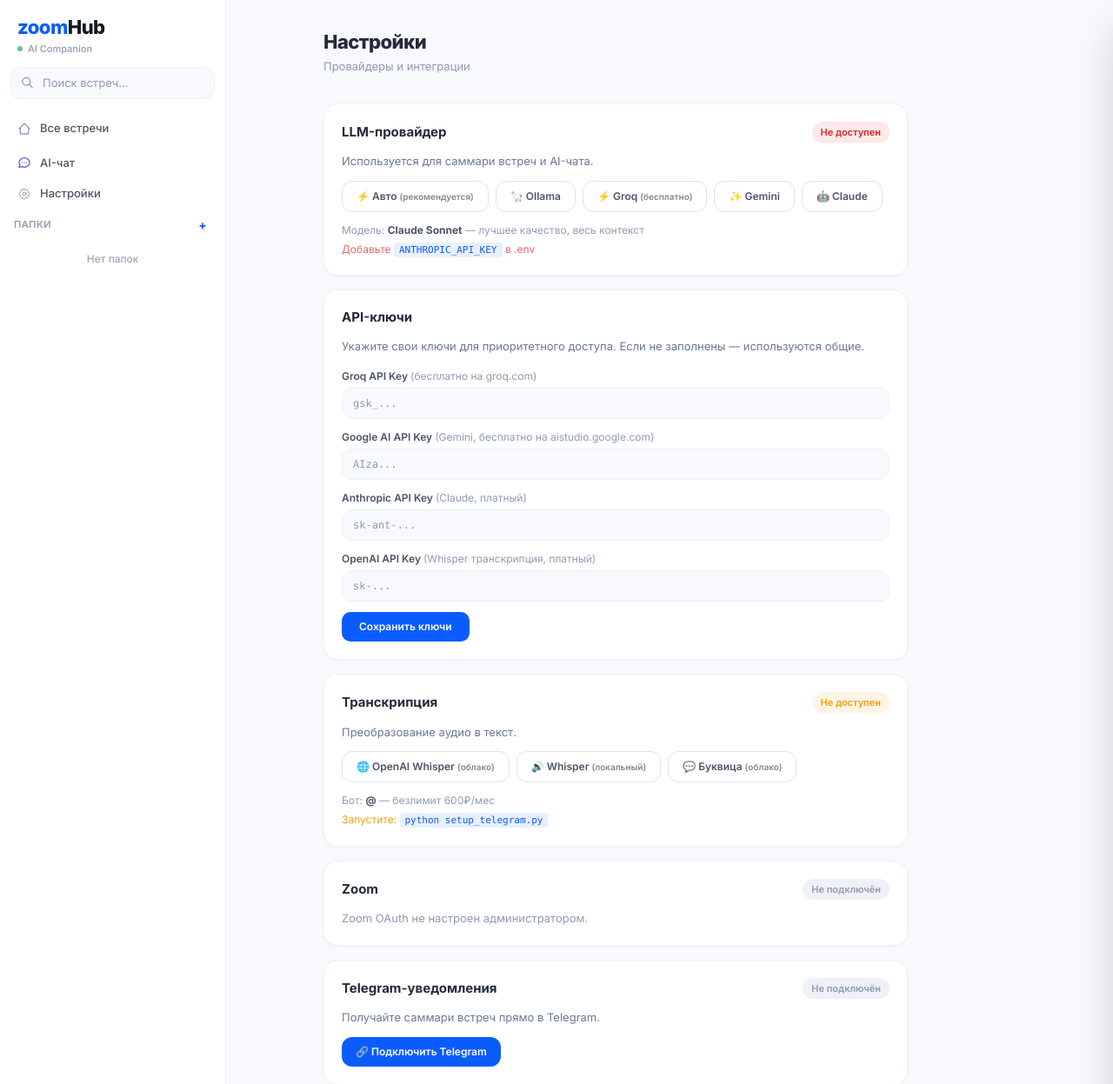
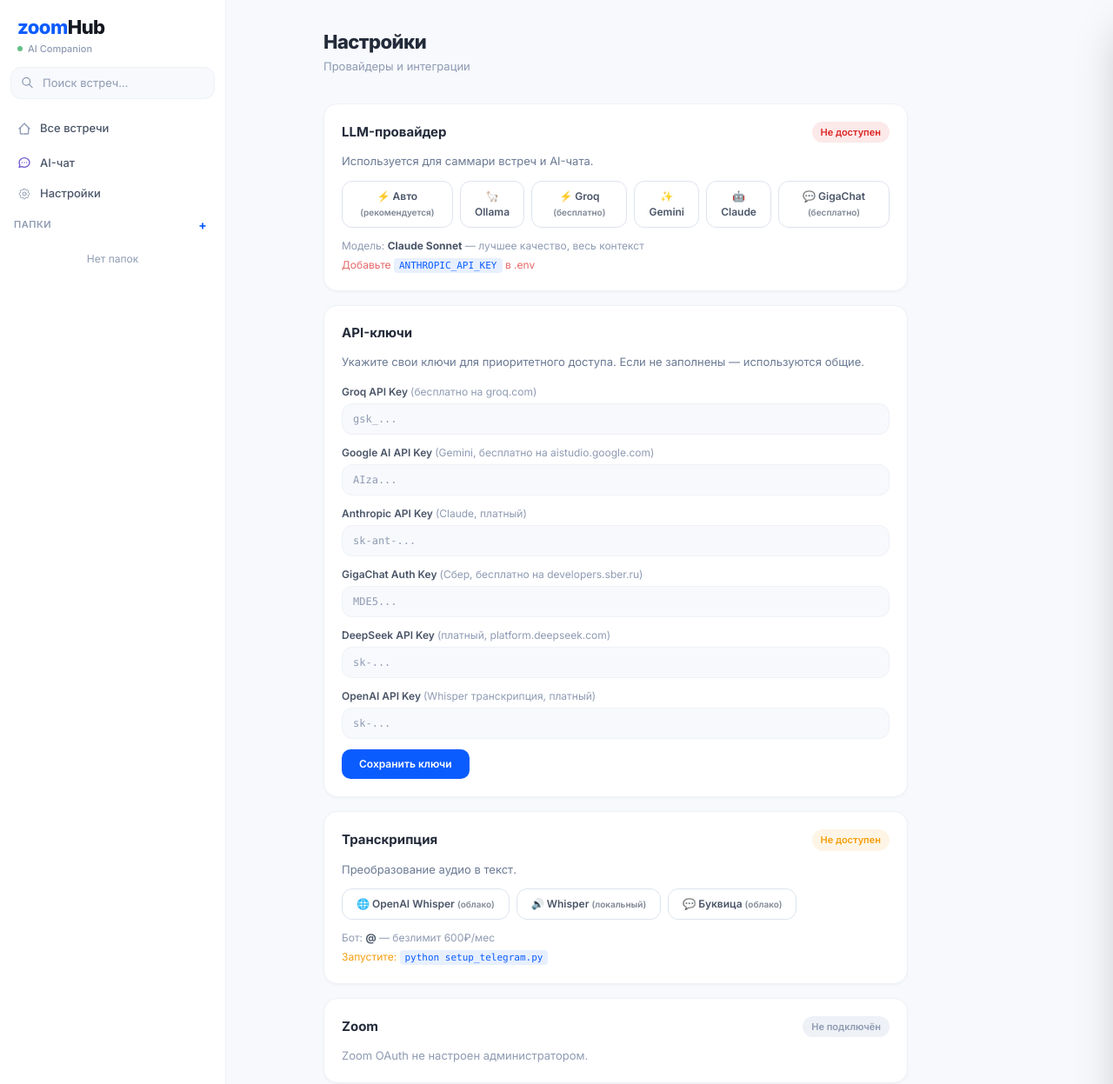
Before and after one commit to OlmasKotaullin/zoomhub, a Python web app: template app/templates/settings.html in a window 1280 px wide. Shown: the top 1247 px of the page at 87% size. Run offline with Jinja, Linux system fonts and the light colour scheme; the template is opened without the code that fills it, so the values that code supplies are empty; some libraries are stand-ins or nearby versions.

Commit message:
Add GigaChat to UI settings, user API key priority over server keys
- GigaChat button in LLM provider selector
- GigaChat + DeepSeek API key fields in settings
- User keys have priority: if user has their own key, server key is not used
- Admin users can use server keys, regular users need their own
- Auto routing: GigaChat → Gemini → Groq → Claude

Co-Authored-By: Claude Opus 4.6 (1M context) <noreply@anthropic.com>

```diff
--- a/app/services/providers/registry.py
+++ b/app/services/providers/registry.py
@@ -176,6 +176,8 @@ def get_user_keys(user) -> dict:
         keys["claude"] = user.user_anthropic_api_key
     if getattr(user, "user_openai_api_key", None):
         keys["openai"] = user.user_openai_api_key
+    if getattr(user, "user_gigachat_auth_key", None):
+        keys["gigachat"] = user.user_gigachat_auth_key
     return keys
 
 
--- a/app/templates/settings.html
+++ b/app/templates/settings.html
@@ -43,11 +43,16 @@
           {{ 'bg-zoom text-white border-zoom' if llm_provider == 'claude' else 'bg-white text-g-600 border-g-200 hover:border-zoom hover:text-zoom' }}">
         🤖 Claude
       </button>
+      <button onclick="switchLLM('gigachat')" id="btn-llm-gigachat"
+        class="text-[12px] font-semibold px-4 py-2 rounded-xl border transition
+          {{ 'bg-zoom text-white border-zoom' if llm_provider == 'gigachat' else 'bg-white text-g-600 border-g-200 hover:border-zoom hover:text-zoom' }}">
+        💬 GigaChat <span class="text-[10px] opacity-70">(бесплатно)</span>
+      </button>
     </div>
     <div class="text-[12px] text-g-400">
       {% if llm_provider == 'auto' %}
         <p>Автоматический выбор лучшего доступного провайдера.</p>
-        <p class="mt-1 text-ok/70">Groq → Gemini → Ollama → Claude</p>
+        <p class="mt-1 text-ok/70">GigaChat → Gemini → Groq → Claude</p>
       {% elif llm_provider == 'groq' %}
         <p>Модель: <strong class="text-g-600">Llama 3.3 70B</strong> — бесплатно, 128K контекст, сверхбыстрый</p>
         <p class="mt-1 text-ok/70">Встречи до 2 часов помещаются целиком</p>
@@ -57,6 +62,9 @@
       {% elif llm_provider == 'ollama' %}
         <p>Модель: <strong class="text-g-600">{{ ollama_model }}</strong> — бесплатно, офлайн, ~5 ГБ RAM</p>
         <p class="mt-1">Установка: <code class="text-zoom font-mono bg-zoom-light px-1.5 py-0.5 rounded text-[11px]">brew install ollama && ollama pull {{ ollama_model }}</code></p>
+      {% elif llm_provider == 'gigachat' %}
+        <p>Модель: <strong class="text-g-600">GigaChat (Сбер)</strong> — бесплатно, российский, ~900K токенов/мес</p>
+        <p class="mt-1 text-ok/70">Получить ключ: developers.sber.ru/studio</p>
       {% else %}
         <p>Модель: <strong class="text-g-600">Claude Sonnet</strong> — лучшее качество, весь контекст</p>
         {% if not claude_ok %}<p class="mt-1 text-err/70">Добавьте <code class="text-zoom font-mono bg-zoom-light px-1.5 py-0.5 rounded text-[11px]">ANTHROPIC_API_KEY</code> в .env</p>{% endif %}
@@ -84,6 +92,16 @@
       <div>
         <label class="text-[12px] font-semibold text-g-600 block mb-1">Anthropic API Key <span class="text-g-400 font-normal">(Claude, платный)</span></label>
         <input name="anthropic_key" type="password" value="{{ user.user_anthropic_api_key or '' }}" placeholder="sk-ant-..."
+          class="z-input w-full bg-g-50 px-3 py-2 text-[12px] font-mono placeholder-g-400">
+      </div>
+      <div>
+        <label class="text-[12px] font-semibold text-g-600 block mb-1">GigaChat Auth Key <span class="text-g-400 font-normal">(Сбер, бесплатно на developers.sber.ru)</span></label>
+        <input name="gigachat_key" type="password" value="{{ user.user_gigachat_auth_key or '' }}" placeholder="MDE5..."
+          class="z-input w-full bg-g-50 px-3 py-2 text-[12px] font-mono placeholder-g-400">
+      </div>
+      <div>
+        <label class="text-[12px] font-semibold text-g-600 block mb-1">DeepSeek API Key <span class="text-g-400 font-normal">(платный, platform.deepseek.com)</span></label>
+        <input name="deepseek_key" type="password" value="{{ user.user_deepseek_api_key or '' }}" placeholder="sk-..."
           class="z-input w-full bg-g-50 px-3 py-2 text-[12px] font-mono placeholder-g-400">
       </div>
       <div>
```
Also changed, not shown: app/routers/chat.py (+18 -2 lines).
